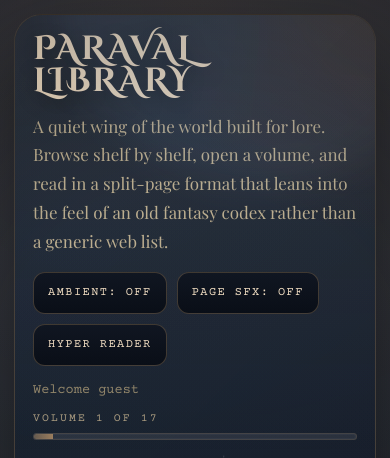
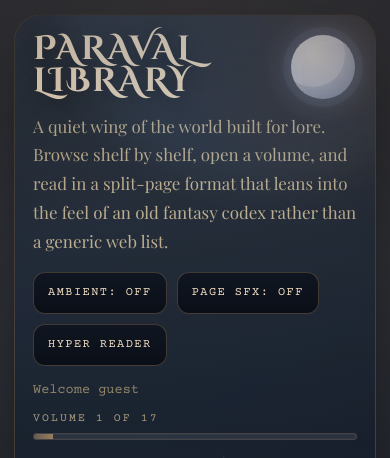
Before and after one commit to BronBron-Commits/link-to-the-flask, a Flask app: page /paraval-library in a window 390 px wide. Shown: the top 458 px of the page. Run offline with Flask 3, Linux system fonts and the light colour scheme; parts of the project's set-up code (start-up, migrations or seed data) failed here and were passed over; some web fonts are replaced.

Commit message:
feat: add time-based sun and moon background

```diff
--- a/templates/paraval_library.html
+++ b/templates/paraval_library.html
@@ -92,6 +92,39 @@
       pointer-events: none;
       z-index: 1;
       overflow: hidden;
+    }
+
+    .celestial-body {
+      position: absolute;
+      top: 36px;
+      right: 56px;
+      width: 86px;
+      height: 86px;
+      border-radius: 50%;
+      z-index: 0;
+      pointer-events: none;
+      opacity: 0.88;
+      filter: drop-shadow(0 0 18px rgba(255, 214, 130, 0.3));
+      transition: background 0.5s ease, box-shadow 0.5s ease, filter 0.5s ease, opacity 0.5s ease;
+    }
+
+    .celestial-body.is-sun {
+      background:
+        radial-gradient(circle at 32% 28%, rgba(255, 248, 218, 0.95), rgba(255, 221, 136, 0.96) 46%, rgba(242, 162, 74, 0.94) 78%, rgba(215, 118, 44, 0.9) 100%);
+      box-shadow: 0 0 0 9px rgba(255, 184, 96, 0.12), 0 0 34px rgba(255, 196, 114, 0.32);
+      filter: drop-shadow(0 0 20px rgba(255, 202, 112, 0.38));
+    }
+
+    .celestial-body.is-moon {
+      background:
+        radial-gradient(circle at 35% 30%, rgba(255, 255, 255, 0.94), rgba(214, 225, 246, 0.95) 52%, rgba(154, 174, 214, 0.94) 82%, rgba(112, 132, 170, 0.9) 100%);
+      box-shadow: inset -10px -12px 0 rgba(107, 124, 160, 0.24), inset 10px 8px 0 rgba(255, 255, 255, 0.14), 0 0 0 8px rgba(150, 176, 223, 0.1), 0 0 30px rgba(165, 194, 241, 0.24);
+      filter: drop-shadow(0 0 16px rgba(167, 197, 246, 0.3));
+    }
+
+    .celestial-body.is-dawn {
+      opacity: 0.72;
+      filter: drop-shadow(0 0 18px rgba(255, 162, 110, 0.35));
     }
 
     .dust {
@@ -1242,6 +1275,13 @@
         padding-right: 2px;
       }
 
+      .celestial-body {
+        top: 20px;
+        right: 20px;
+        width: 64px;
+        height: 64px;
+      }
+
       .tts-controls {
         grid-template-columns: 1fr;
       }
@@ -1250,6 +1290,7 @@
 </head>
 <body data-supabase-url="{{ supabase_url|e }}" data-supabase-anon-key="{{ supabase_anon_key|e }}">
   <main id="library-frame" class="frame" data-theme="divine">
+    <div id="celestial-body" class="celestial-body is-sun" aria-hidden="true"></div>
     <div class="dust-layer" id="dust-layer" aria-hidden="true"></div>
     <section class="hero">
       <div class="topbar">
@@ -1588,6 +1629,7 @@ S: Who does? Tidus?
     const bookOpenEl = document.querySelector('.book-open');
     const shelfPanelEl = document.querySelector('.shelf-panel');
     const layoutEl = document.querySelector('.layout');
+    const celestialBodyEl = document.getElementById('celestial-body');
     const dustLayerEl = document.getElementById('dust-layer');
     const pageEls = Array.from(document.querySelectorAll('.page'));
     const runeEls = Array.from(document.querySelectorAll('.rune'));
@@ -1738,6 +1780,18 @@ S: Who does? Tidus?
       }
     }
 
+    function updateCelestialBodyByLocalTime() {
+      if (!celestialBodyEl) return;
+      const now = new Date();
+      const hour = now.getHours();
+      const isDay = hour >= 6 && hour < 18;
+      const isDawnOrDusk = hour === 6 || hour === 7 || hour === 17 || hour === 18;
+
+      celestialBodyEl.classList.toggle('is-sun', isDay);
+      celestialBodyEl.classList.toggle('is-moon', !isDay);
+      celestialBodyEl.classList.toggle('is-dawn', isDawnOrDusk);
+    }
+
     function bindShelfDepth() {
       if (!bookshelfEl) return;
       bookshelfEl.addEventListener('pointermove', (event) => {
@@ -2674,6 +2728,8 @@ S: Who does? Tidus?
     }
 
     loadContext();
+    updateCelestialBodyByLocalTime();
+    window.setInterval(updateCelestialBodyByLocalTime, 10 * 60 * 1000);
     initDustLayer();
     bindLibraryAudio();
     renderShelf();
```
